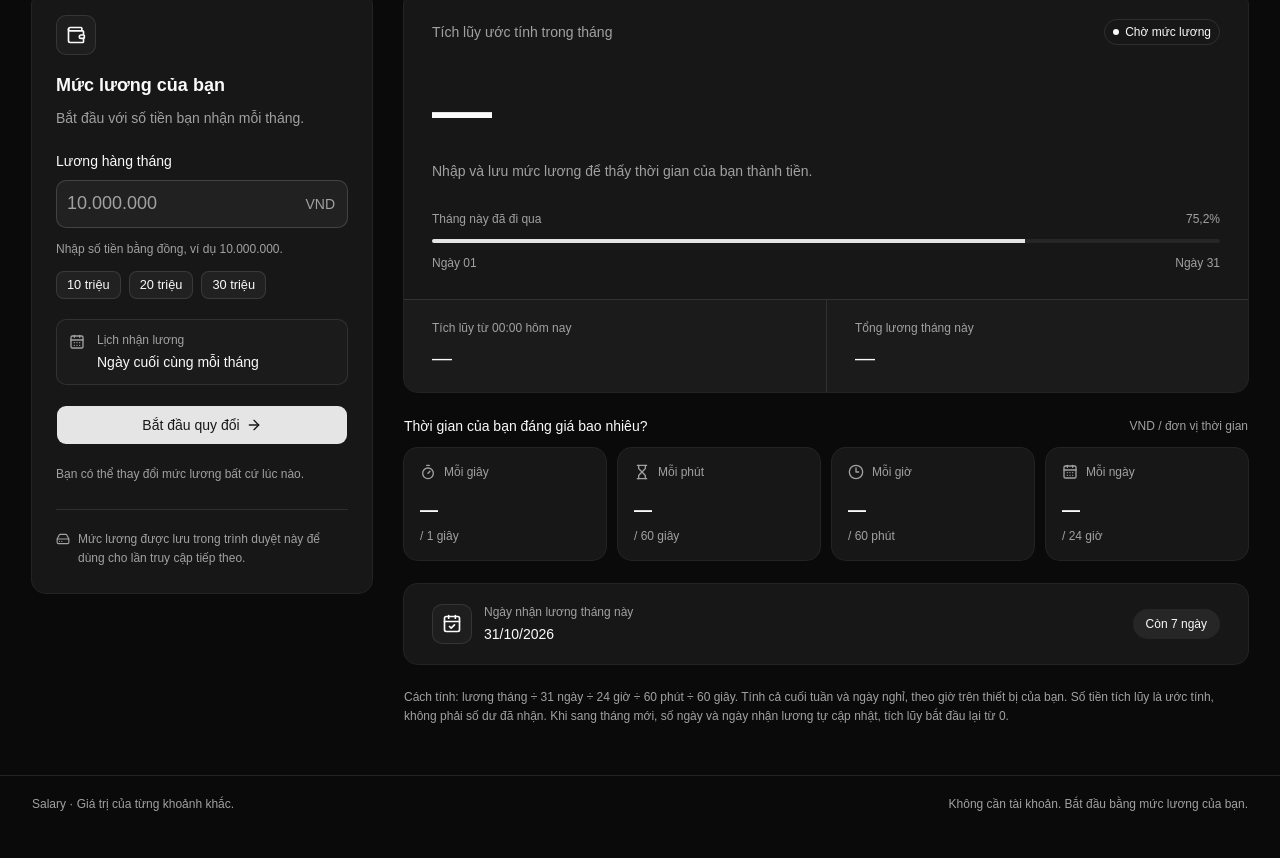
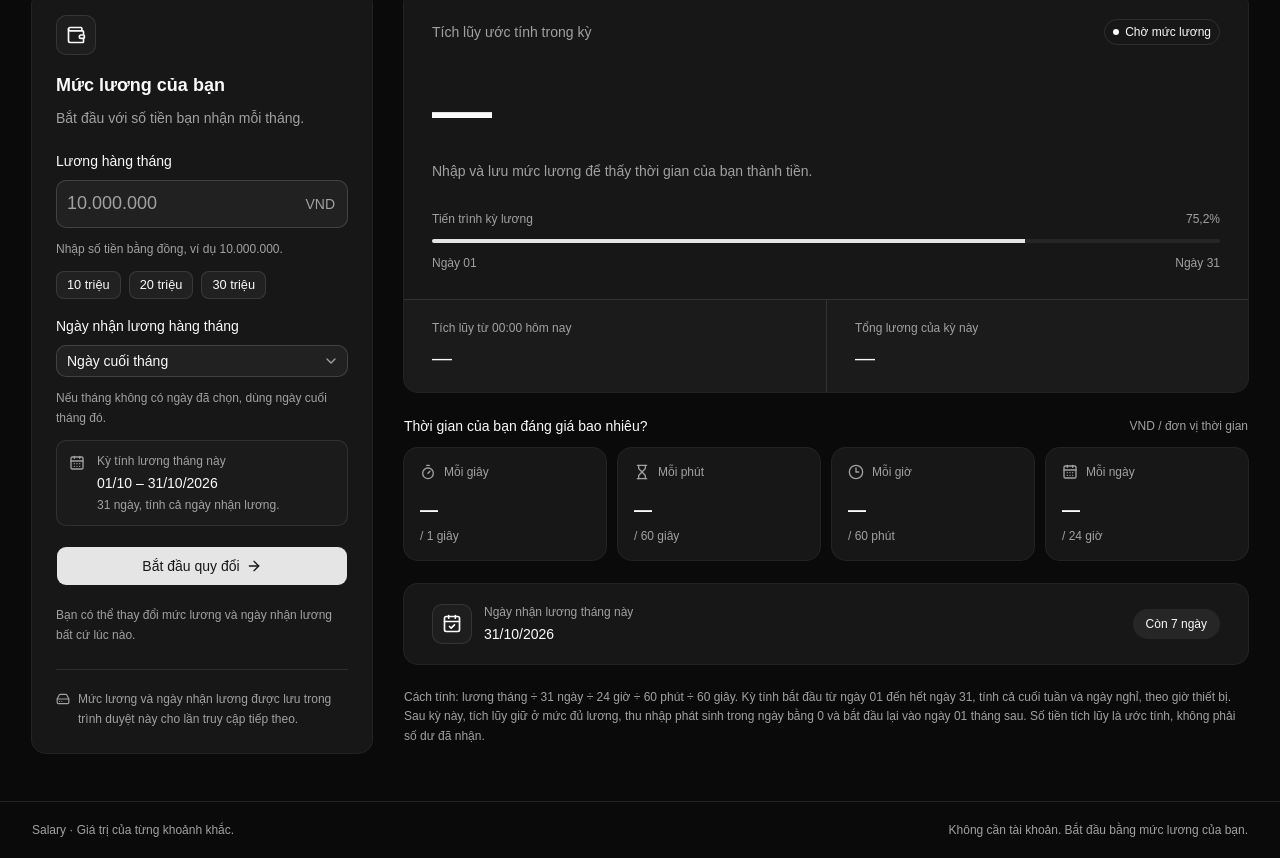
Before and after one commit to hieudien14310/salary-clock, a React (Vite) app in the folder apps/frontend/: page / in a window 1280 px wide. Shown: the part 265-1123 px from the top of the page. Before the commit the page ends 1097 px from the top, so only its background shows below. Built offline with nearby package versions, Linux system fonts and the light colour scheme.

Commit message:
feat: enhance salary calculation and payday management features

```diff
--- a/apps/frontend/src/lib/salary.ts
+++ b/apps/frontend/src/lib/salary.ts
@@ -1,18 +1,15 @@
-import {
-  differenceInCalendarDays,
-  differenceInSeconds,
-  getDate,
-  getDaysInMonth,
-  lastDayOfMonth,
-  startOfDay,
-} from 'date-fns';
+import { differenceInCalendarDays, getDate, getDaysInMonth, setDate, startOfMonth } from 'date-fns';
 
 export const MAX_MONTHLY_SALARY = 999_999_999_999;
+export const MAX_PAYDAY_DAY = 31;
+
+export type PaydayDay = number | null;
 
 const HOURS_PER_DAY = 24;
 const MINUTES_PER_HOUR = 60;
 const SECONDS_PER_MINUTE = 60;
-const SECONDS_PER_DAY = HOURS_PER_DAY * MINUTES_PER_HOUR * SECONDS_PER_MINUTE;
+const SECONDS_PER_HOUR = MINUTES_PER_HOUR * SECONDS_PER_MINUTE;
+const SECONDS_PER_DAY = HOURS_PER_DAY * SECONDS_PER_HOUR;
 const INTEGER_FORMATTER = new Intl.NumberFormat('vi-VN');
 const CURRENCY_FORMATTER = new Intl.NumberFormat('vi-VN', {
   style: 'currency',
@@ -34,6 +31,9 @@ export const formatCurrency = (amount: number, showDecimals = false) =>
 export const isValidMonthlySalary = (amount: unknown): amount is number =>
   typeof amount === 'number' && Number.isSafeInteger(amount) && amount > 0 && amount <= MAX_MONTHLY_SALARY;
 
+export const isValidPaydayDay = (day: unknown): day is PaydayDay =>
+  day === null || (typeof day === 'number' && Number.isInteger(day) && day >= 1 && day <= MAX_PAYDAY_DAY);
+
 export function parseSalaryInput(value: string) {
   const salaryText = value.trim();
 
@@ -43,23 +43,39 @@ export function parseSalaryInput(value: string) {
   return isValidMonthlySalary(amount) ? amount : null;
 }
 
-export function calculateSalary(monthlySalary: number, currentTime: Date) {
-  const payday = lastDayOfMonth(currentTime);
+export function getSalaryPeriod(currentTime: Date, paydayDay: PaydayDay = null) {
   const daysInMonth = getDaysInMonth(currentTime);
-  const secondsToday = differenceInSeconds(currentTime, startOfDay(currentTime));
+  const daysInPeriod = Math.min(paydayDay ?? daysInMonth, daysInMonth);
+  const periodStart = startOfMonth(currentTime);
+
+  return {
+    periodStart,
+    payday: setDate(periodStart, daysInPeriod),
+    daysInPeriod,
+  };
+}
+
+export function calculateSalary(monthlySalary: number, currentTime: Date, paydayDay: PaydayDay = null) {
+  const period = getSalaryPeriod(currentTime, paydayDay);
+  const secondsToday =
+    currentTime.getHours() * SECONDS_PER_HOUR +
+    currentTime.getMinutes() * SECONDS_PER_MINUTE +
+    currentTime.getSeconds();
   const elapsedDays = getDate(currentTime) - 1 + secondsToday / SECONDS_PER_DAY;
-  const perDay = monthlySalary / daysInMonth;
+  const periodFraction = Math.min(elapsedDays / period.daysInPeriod, 1);
+  const isPeriodComplete = getDate(currentTime) > period.daysInPeriod;
+  const perDay = monthlySalary / period.daysInPeriod;
   const perHour = perDay / HOURS_PER_DAY;
   const perMinute = perHour / MINUTES_PER_HOUR;
   const perSecond = perMinute / SECONDS_PER_MINUTE;
 
   return {
-    payday,
-    daysInMonth,
-    daysUntilPayday: differenceInCalendarDays(payday, currentTime),
-    monthProgress: (elapsedDays / daysInMonth) * 100,
-    earnedThisMonth: perDay * elapsedDays,
-    earnedToday: perSecond * secondsToday,
+    ...period,
+    daysUntilPayday: differenceInCalendarDays(period.payday, currentTime),
+    periodProgress: periodFraction * 100,
+    isPeriodComplete,
+    earnedThisMonth: monthlySalary * periodFraction,
+    earnedToday: isPeriodComplete ? 0 : perSecond * secondsToday,
     perDay,
     perHour,
     perMinute,
--- a/apps/frontend/src/page/home/components/salary-form.tsx
+++ b/apps/frontend/src/page/home/components/salary-form.tsx
@@ -1,24 +1,36 @@
 import { useState, type FormEvent } from 'react';
+import { format } from 'date-fns';
 import { ArrowRight, CalendarDays, Check, HardDrive, Wallet } from 'lucide-react';
 import { Button } from '@/components/ui/button';
 import { Card, CardContent, CardDescription, CardHeader } from '@/components/ui/card';
 import { InputGroup, InputGroupAddon, InputGroupInput, InputGroupText } from '@/components/ui/input-group';
 import { Label } from '@/components/ui/label';
-import { formatSalaryInput, MAX_MONTHLY_SALARY, parseSalaryInput } from '@/lib/salary';
+import { Select, SelectContent, SelectItem, SelectTrigger, SelectValue } from '@/components/ui/select';
+import { formatSalaryInput, getSalaryPeriod, MAX_MONTHLY_SALARY, MAX_PAYDAY_DAY, parseSalaryInput } from '@/lib/salary';
 import { useSalaryStore } from '@/stores/salary-store';
 
 const SALARY_SUGGESTIONS = [10_000_000, 20_000_000, 30_000_000];
+const LAST_DAY_OPTION = 'last_day';
+const PAYDAY_OPTIONS = [
+  { value: LAST_DAY_OPTION, label: 'Ngày cuối tháng' },
+  ...Array.from({ length: MAX_PAYDAY_DAY }, (_, index) => ({ value: String(index + 1), label: `Ngày ${index + 1}` })),
+];
 
-export function SalaryForm() {
+export function SalaryForm({ currentTime }: { currentTime: Date }) {
   const monthlySalary = useSalaryStore((state) => state.monthlySalary);
+  const paydayDay = useSalaryStore((state) => state.paydayDay);
   const setMonthlySalary = useSalaryStore((state) => state.setMonthlySalary);
+  const setSalarySettings = useSalaryStore((state) => state.setSalarySettings);
   const [salaryInput, setSalaryInput] = useState(() =>
     monthlySalary === null ? '' : formatSalaryInput(monthlySalary),
   );
+  const [draftPaydayDay, setDraftPaydayDay] = useState(paydayDay);
   const [error, setError] = useState('');
   const [statusMessage, setStatusMessage] = useState('');
   const parsedSalary = parseSalaryInput(salaryInput);
-  const hasUnsavedChanges = parsedSalary !== monthlySalary || (salaryInput !== '' && parsedSalary === null);
+  const hasUnsavedChanges =
+    parsedSalary !== monthlySalary || draftPaydayDay !== paydayDay || (salaryInput !== '' && parsedSalary === null);
+  const previewPeriod = getSalaryPeriod(currentTime, draftPaydayDay);
 
   function updateSalaryInput(value: string) {
     setSalaryInput(value);
@@ -34,10 +46,10 @@ export function SalaryForm() {
       return;
     }
 
-    setMonthlySalary(parsedSalary);
+    setSalarySettings(parsedSalary, draftPaydayDay);
     setSalaryInput(formatSalaryInput(parsedSalary));
     setError('');
-    setStatusMessage('Đã lưu mức lương của bạn.');
+    setStatusMessage('Đã lưu mức lương và ngày nhận lương.');
   }
 
   function clearSalary() {
@@ -102,15 +114,46 @@ export function SalaryForm() {
               ))}
             </div>
           </div>
-          <div className="flex gap-3 rounded-lg border bg-muted/30 p-3">
-            <CalendarDays className="mt-0.5 size-4 shrink-0 text-muted-foreground" aria-hidden="true" />
-            <div className="space-y-1">
-              <p className="text-xs text-muted-foreground">Lịch nhận lương</p>
-              <p className="text-sm font-medium">Ngày cuối cùng mỗi tháng</p>
+          <div className="space-y-3">
+            <Label htmlFor="payday-day">Ngày nhận lương hàng tháng</Label>
+            <Select
+              items={PAYDAY_OPTIONS}
+              value={draftPaydayDay === null ? LAST_DAY_OPTION : String(draftPaydayDay)}
+              onValueChange={(value) => {
+                if (value === null) return;
+                setDraftPaydayDay(value === LAST_DAY_OPTION ? null : Number(value));
+                setStatusMessage('');
+              }}
+            >
+              <SelectTrigger id="payday-day" aria-describedby="payday-hint" className="h-10 w-full">
+                <SelectValue />
+              </SelectTrigger>
+              <SelectContent alignItemWithTrigger={false}>
+                {PAYDAY_OPTIONS.map(({ value, label }) => (
+                  <SelectItem key={value} value={value}>
+                    {label}
+                  </SelectItem>
+                ))}
+              </SelectContent>
+            </Select>
+            <p id="payday-hint" className="text-xs leading-relaxed text-muted-foreground">
+              Nếu tháng không có ngày đã chọn, dùng ngày cuối tháng đó.
+            </p>
+            <div className="flex gap-3 rounded-lg border bg-muted/30 p-3">
+              <CalendarDays className="mt-0.5 size-4 shrink-0 text-muted-foreground" aria-hidden="true" />
+              <div className="space-y-1">
+                <p className="text-xs text-muted-foreground">Kỳ tính lương tháng này</p>
+                <p className="text-sm font-medium tabular-nums">
+                  {format(previewPeriod.periodStart, 'dd/MM')} – {format(previewPeriod.payday, 'dd/MM/yyyy')}
+                </p>
+                <p className="text-xs text-muted-foreground">
+                  {previewPeriod.daysInPeriod} ngày, tính cả ngày nhận lương.
+                </p>
+              </div>
             </div>
           </div>
           <Button type="submit" className="h-10 w-full" disabled={monthlySalary !== null && !hasUnsavedChanges}>
-            {monthlySalary === null ? 'Bắt đầu quy đổi' : hasUnsavedChanges ? 'Cập nhật mức lương' : 'Đã lưu mức lương'}
+            {monthlySalary === null ? 'Bắt đầu quy đổi' : hasUnsavedChanges ? 'Lưu thay đổi' : 'Đã lưu thông tin'}
             {monthlySalary !== null && !hasUnsavedChanges ? (
               <Check aria-hidden="true" />
             ) : (
@@ -120,14 +163,14 @@ export function SalaryForm() {
           <div role="status" className="text-xs leading-relaxed text-muted-foreground">
             {statusMessage ||
               (hasUnsavedChanges
-                ? 'Lưu mức lương để cập nhật kết quả bên cạnh.'
-                : 'Bạn có thể thay đổi mức lương bất cứ lúc nào.')}
+                ? 'Lưu thay đổi để cập nhật kết quả bên cạnh.'
+                : 'Bạn có thể thay đổi mức lương và ngày nhận lương bất cứ lúc nào.')}
           </div>
         </form>
         <div className="space-y-3 border-t pt-5">
           <p className="flex gap-2 text-xs leading-relaxed text-muted-foreground">
             <HardDrive className="mt-0.5 size-3.5 shrink-0" aria-hidden="true" />
-            Mức lương được lưu trong trình duyệt này để dùng cho lần truy cập tiếp theo.
+            Mức lương và ngày nhận lương được lưu trong trình duyệt này cho lần truy cập tiếp theo.
           </p>
           {monthlySalary !== null && (
             <Button
--- a/apps/frontend/src/page/home/components/salary-overview.tsx
+++ b/apps/frontend/src/page/home/components/salary-overview.tsx
@@ -22,17 +22,17 @@ export function SalaryOverview({ monthlySalary, calculation }: SalaryOverviewPro
   const displayAmount = (amount: number, showDecimals = false) =>
     hasSalary ? formatCurrency(amount, showDecimals) : '—';
   const paydayLabel = format(calculation.payday, 'dd/MM/yyyy');
-  const progressLabel = calculation.monthProgress.toLocaleString('vi-VN', { maximumFractionDigits: 1 });
+  const progressLabel = calculation.periodProgress.toLocaleString('vi-VN', { maximumFractionDigits: 1 });
 
   return (
     <div className="min-w-0 space-y-6">
       <Card className="gap-0 py-0">
         <CardContent className="space-y-7 p-5 sm:p-7">
           <div className="flex flex-wrap items-center justify-between gap-3">
-            <h2 className="text-sm font-medium text-muted-foreground">Tích lũy ước tính trong tháng</h2>
+            <h2 className="text-sm font-medium text-muted-foreground">Tích lũy ước tính trong kỳ</h2>
             <Badge variant="outline" className="gap-1.5 py-3">
               <span className="size-1.5 rounded-full bg-current" aria-hidden="true" />
-              {hasSalary ? 'Cập nhật mỗi giây' : 'Chờ mức lương'}
+              {!hasSalary ? 'Chờ mức lương' : calculation.isPeriodComplete ? 'Đã kết thúc kỳ' : 'Cập nhật mỗi giây'}
             </Badge>
           </div>
           <div className="space-y-3">
@@ -44,19 +44,21 @@ export function SalaryOverview({ monthlySalary, calculation }: SalaryOverviewPro
             </p>
             <p className="text-sm leading-relaxed text-muted-foreground">
               {hasSalary
-                ? 'Giá trị thời gian của bạn, tính từ đầu tháng đến lúc này.'
+                ? calculation.isPeriodComplete
+                  ? 'Đã tích lũy đủ lương của kỳ này. Kỳ mới bắt đầu vào ngày 01 tháng sau.'
+                  : 'Tính từ ngày 01 đến hết ngày nhận lương bạn đã chọn.'
                 : 'Nhập và lưu mức lương để thấy thời gian của bạn thành tiền.'}
             </p>
           </div>
           <div className="space-y-3">
             <div className="flex justify-between gap-3 text-xs text-muted-foreground">
-              <span>Tháng này đã đi qua</span>
+              <span>Tiến trình kỳ lương</span>
               <span className="tabular-nums">{progressLabel}%</span>
             </div>
-            <Progress value={calculation.monthProgress} aria-label="Thời gian đã qua trong tháng" />
+            <Progress value={calculation.periodProgress} aria-label="Tiến trình kỳ lương" />
             <div className="flex justify-between gap-3 text-xs text-muted-foreground">
               <span>Ngày 01</span>
-              <span>Ngày {calculation.daysInMonth}</span>
+              <span>Ngày {format(calculation.payday, 'dd')}</span>
             </div>
           </div>
         </CardContent>
@@ -68,7 +70,7 @@ export function SalaryOverview({ monthlySalary, calculation }: SalaryOverviewPro
             </dd>
           </div>
           <div className="space-y-2 border-t p-5 sm:border-t-0 sm:border-l sm:px-7">
-            <dt className="text-xs text-muted-foreground">Tổng lương tháng này</dt>
+            <dt className="text-xs text-muted-foreground">Tổng lương của kỳ này</dt>
             <dd className="break-words text-xl font-medium tabular-nums">{displayAmount(monthlySalary ?? 0)}</dd>
           </div>
         </dl>
@@ -115,17 +117,20 @@ export function SalaryOverview({ monthlySalary, calculation }: SalaryOverviewPro
             </div>
           </div>
           <Badge variant="secondary" className="h-auto px-3 py-1.5">
-            {calculation.daysUntilPayday === 0
-              ? 'Hôm nay là ngày nhận lương'
-              : `Còn ${calculation.daysUntilPayday} ngày`}
+            {calculation.daysUntilPayday < 0
+              ? 'Đã qua ngày nhận lương'
+              : calculation.daysUntilPayday === 0
+                ? 'Hôm nay là ngày nhận lương'
+                : `Còn ${calculation.daysUntilPayday} ngày`}
           </Badge>
         </CardContent>
       </Card>
 
       <p className="text-xs leading-relaxed text-muted-foreground">
-        Cách tính: lương tháng ÷ {calculation.daysInMonth} ngày ÷ 24 giờ ÷ 60 phút ÷ 60 giây. Tính cả cuối tuần và ngày
-        nghỉ, theo giờ trên thiết bị của bạn. Số tiền tích lũy là ước tính, không phải số dư đã nhận. Khi sang tháng
-        mới, số ngày và ngày nhận lương tự cập nhật, tích lũy bắt đầu lại từ 0.
+        Cách tính: lương tháng ÷ {calculation.daysInPeriod} ngày ÷ 24 giờ ÷ 60 phút ÷ 60 giây. Kỳ tính bắt đầu từ ngày
+        01 đến hết ngày {format(calculation.payday, 'dd')}, tính cả cuối tuần và ngày nghỉ, theo giờ thiết bị. Sau kỳ
+        này, tích lũy giữ ở mức đủ lương, thu nhập phát sinh trong ngày bằng 0 và bắt đầu lại vào ngày 01 tháng sau. Số
+        tiền tích lũy là ước tính, không phải số dư đã nhận.
       </p>
     </div>
   );
--- a/apps/frontend/src/page/home/index.tsx
+++ b/apps/frontend/src/page/home/index.tsx
@@ -8,7 +8,8 @@ import { SalaryOverview } from './components/salary-overview';
 const HomePage = () => {
   const currentTime = useCurrentTime();
   const monthlySalary = useSalaryStore((state) => state.monthlySalary);
-  const calculation = calculateSalary(monthlySalary ?? 0, currentTime);
+  const paydayDay = useSalaryStore((state) => state.paydayDay);
+  const calculation = calculateSalary(monthlySalary ?? 0, currentTime, paydayDay);
 
   return (
     <main className="flex-1 px-5 py-8 sm:px-8 sm:py-12">
@@ -22,12 +23,12 @@ const HomePage = () => {
         </div>
         <div className="space-y-1 text-sm sm:text-right">
           <p className="font-medium">{format(currentTime, "'Tháng' M, yyyy")}</p>
-          <p className="text-xs text-muted-foreground">{calculation.daysInMonth} ngày · 24 giờ mỗi ngày</p>
+          <p className="text-xs text-muted-foreground">{calculation.daysInPeriod} ngày trong kỳ · 24 giờ mỗi ngày</p>
         </div>
       </div>
 
       <div className="grid items-start gap-6 lg:grid-cols-[320px_minmax(0,1fr)] xl:grid-cols-[340px_minmax(0,1fr)] lg:gap-8">
-        <SalaryForm />
+        <SalaryForm currentTime={currentTime} />
         <SalaryOverview monthlySalary={monthlySalary} calculation={calculation} />
       </div>
     </main>
--- a/apps/frontend/src/stores/salary-store.ts
+++ b/apps/frontend/src/stores/salary-store.ts
@@ -1,26 +1,36 @@
 import { create } from 'zustand';
 import { persist } from 'zustand/middleware';
-import { isValidMonthlySalary } from '@/lib/salary';
+import { isValidMonthlySalary, isValidPaydayDay, type PaydayDay } from '@/lib/salary';
 
 type SalaryState = {
   monthlySalary: number | null;
+  paydayDay: PaydayDay;
   setMonthlySalary: (amount: number | null) => void;
+  setSalarySettings: (amount: number, paydayDay: PaydayDay) => void;
 };
 
 export const useSalaryStore = create<SalaryState>()(
   persist(
     (set) => ({
       monthlySalary: null,
+      paydayDay: null,
       setMonthlySalary: (amount) => {
         if (amount === null || isValidMonthlySalary(amount)) set({ monthlySalary: amount });
+      },
+      setSalarySettings: (amount, paydayDay) => {
+        if (isValidMonthlySalary(amount) && isValidPaydayDay(paydayDay)) set({ monthlySalary: amount, paydayDay });
       },
     }),
     {
       name: 'salary-settings',
-      partialize: ({ monthlySalary }) => ({ monthlySalary }),
+      partialize: ({ monthlySalary, paydayDay }) => ({ monthlySalary, paydayDay }),
       merge: (persistedState, currentState) => {
-        const savedSalary = (persistedState as Partial<SalaryState> | null)?.monthlySalary;
-        return { ...currentState, monthlySalary: isValidMonthlySalary(savedSalary) ? savedSalary : null };
+        const savedSettings = persistedState as Partial<SalaryState> | null;
+        return {
+          ...currentState,
+          monthlySalary: isValidMonthlySalary(savedSettings?.monthlySalary) ? savedSettings.monthlySalary : null,
+          paydayDay: isValidPaydayDay(savedSettings?.paydayDay) ? savedSettings.paydayDay : null,
+        };
       },
     },
   ),
```
